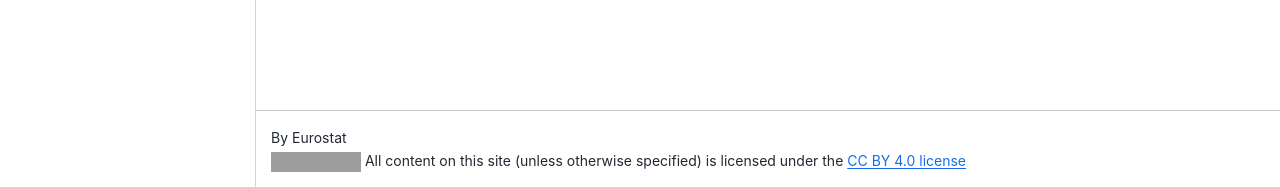
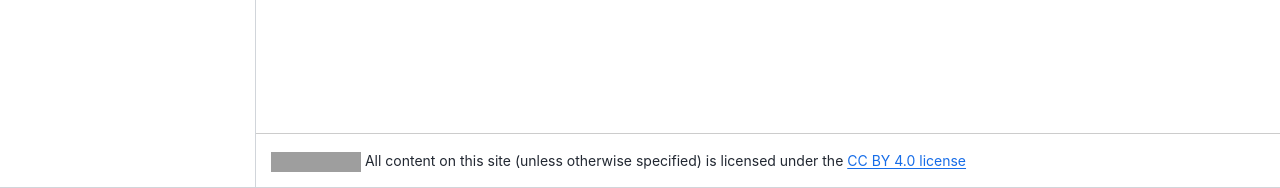
Before and after one commit to eurostat/eubd2023_docs, a Jupyter Book: the page built from README.md, in a window 1280 px wide. Shown: the part 712-900 px from the top of the page. Built offline with Jupyter Book 1.0.4 settings and Sphinx 7.4.7 and the Sphinx Book theme 1.1.4, drawn with Linux system fonts in a browser that asks for light colours; grey boxes are pictures that could not be loaded.

Commit message:
removing author

```diff
--- a/_config.yml
+++ b/_config.yml
@@ -1,5 +1,5 @@
 title: 2023 EU Big Data hackathon
-author: Eurostat
+author: "" #Eurostat
 logo: EU.svg
 copyright: "2023"
 # execute:
```
